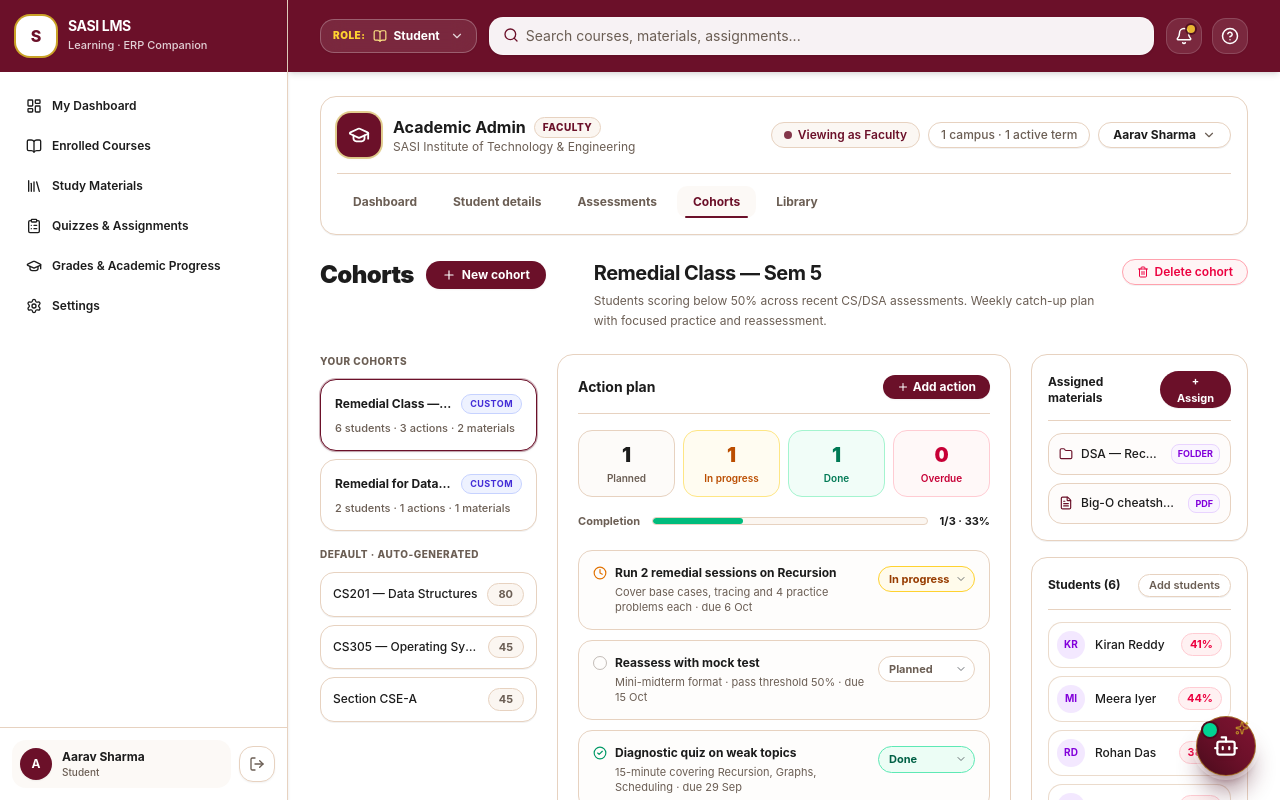
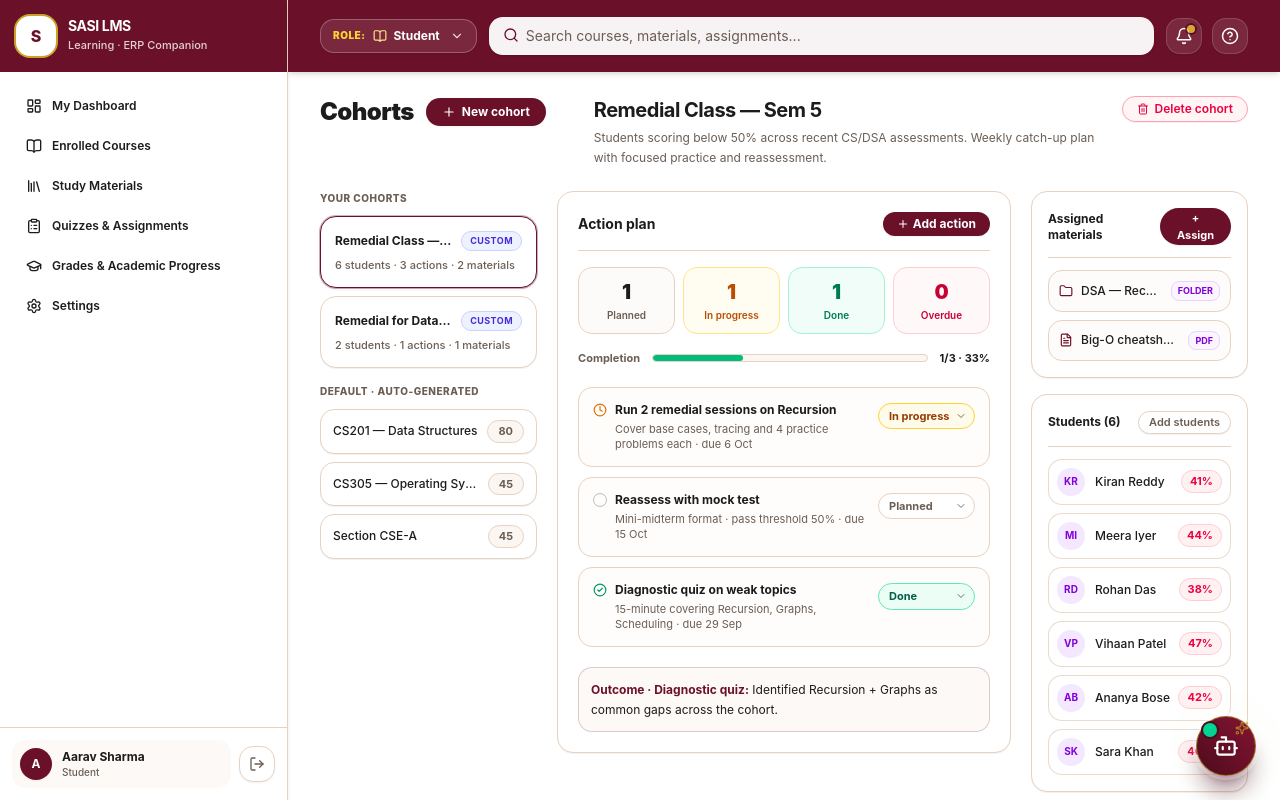
Before and after one commit to AjayKumarbadam/lms-prototype, a React (Vite) app: page /lms/cohorts in a window 1280 px wide. Shown: the top 800 px of the page. Built offline with nearby package versions, Linux system fonts and the light colour scheme.

Commit message:
refactor: remove in-page faculty subnav and expose destinations directly in sidebar

```diff
--- a/src/App.tsx
+++ b/src/App.tsx
@@ -53,7 +53,10 @@ export default function App() {
           <Route path="/" element={<Navigate to="/lms/dashboard" replace />} />
           <Route path="/lms" element={<AppShell />}>
             <Route path="dashboard" element={<Dashboard />} />
+            <Route path="students" element={<FacultyDashboard initialTab="students" />} />
+            <Route path="faculty-assessments" element={<FacultyDashboard initialTab="assessments" />} />
             <Route path="cohorts" element={<FacultyDashboard initialTab="cohorts" />} />
+            <Route path="library" element={<FacultyDashboard initialTab="library" />} />
             <Route path="courses" element={<CourseList />} />
             <Route path="courses/new" element={<CourseForm mode="create" />} />
             <Route path="courses/import" element={<ImportExport />} />
--- a/src/components/layout/AppShell.tsx
+++ b/src/components/layout/AppShell.tsx
@@ -84,11 +84,11 @@ export function AppShell() {
     if (state.role === 'faculty') {
       return [
         { to: '/lms/dashboard', label: 'Faculty Dashboard', icon: LayoutDashboard },
-        { to: '/lms/cohorts', label: 'Cohort Action Plan', icon: Layers },
+        { to: '/lms/students', label: 'Student Details', icon: GraduationCap },
+        { to: '/lms/faculty-assessments', label: 'Assessments', icon: ClipboardList },
+        { to: '/lms/cohorts', label: 'Cohorts Action Plan', icon: Layers },
+        { to: '/lms/library', label: 'Course Library', icon: Library },
         { to: '/lms/courses', label: 'Course Offerings', icon: BookOpen },
-        { to: '/lms/content', label: 'Course Materials', icon: Library },
-        { to: '/lms/assignments', label: 'Assessments Studio', icon: ClipboardList },
-        { to: '/lms/gradebook', label: 'Gradebook & Cohorts', icon: GraduationCap },
         { to: '/lms/settings', label: 'Settings', icon: Settings },
       ]
     }
@@ -197,8 +197,19 @@ export function AppShell() {
       ...state.assignments.filter((a) => a.title.toLowerCase().includes(s)).map((a) => ({ to: `/lms/assignments/${a.id}`, label: a.title })),
       ...state.materials.filter((m) => m.title.toLowerCase().includes(s)).map((m) => ({ to: `/lms/content/${m.id}`, label: m.title })),
     ]
-    if (state.role === 'faculty' && ('cohort'.includes(s) || 'action plan'.includes(s) || 'remedial'.includes(s))) {
-      hits.unshift({ to: '/lms/cohorts', label: 'Cohort Action Plan & Interventions' })
+    if (state.role === 'faculty') {
+      if ('student'.includes(s) || 'roster'.includes(s) || 'detail'.includes(s)) {
+        hits.unshift({ to: '/lms/students', label: 'Student Details & Academic Standing' })
+      }
+      if ('assessment'.includes(s) || 'evaluat'.includes(s) || 'grading'.includes(s)) {
+        hits.unshift({ to: '/lms/faculty-assessments', label: 'Faculty Assessments & Evaluations' })
+      }
+      if ('cohort'.includes(s) || 'action plan'.includes(s) || 'remedial'.includes(s)) {
+        hits.unshift({ to: '/lms/cohorts', label: 'Cohort Action Plan & Interventions' })
+      }
+      if ('library'.includes(s) || 'material'.includes(s) || 'slide'.includes(s)) {
+        hits.unshift({ to: '/lms/library', label: 'Course Library & Learning Materials' })
+      }
     }
     if (state.role === 'administrator' && ('builder'.includes(s) || 'course builder'.includes(s) || 'editor'.includes(s) || 'learnhouse'.includes(s))) {
       hits.unshift({ to: '/lms/courses/c-dbms/structure', label: 'Course Builder (LearnHouse editor)' })
--- a/src/pages/faculty/FacultyDashboard.tsx
+++ b/src/pages/faculty/FacultyDashboard.tsx
@@ -1,8 +1,7 @@
-import { useState, useMemo } from 'react'
+import { useState, useMemo, useEffect } from 'react'
 import { Link, useSearchParams } from 'react-router-dom'
 import {
   BookOpen,
-  GraduationCap,
   FileCheck,
   AlertCircle,
   ChevronDown,
@@ -636,6 +635,11 @@ export function FacultyDashboard({
   const [activeTab, setActiveTab] = useState<'dashboard' | 'students' | 'assessments' | 'cohorts' | 'library'>(
     initialTab || tabFromQuery || 'dashboard'
   )
+
+  useEffect(() => {
+    const target = initialTab || tabFromQuery || 'dashboard'
+    setActiveTab(target)
+  }, [initialTab, tabFromQuery])
   const [selectedSubject, setSelectedSubject] = useState<SubjectFilter>('all')
   const [perfMode, setPerfMode] = useState<'combined' | 'compare'>('combined')
   const [sectionTableTab, setSectionTableTab] = useState<'sections' | 'topics'>('sections')
@@ -893,76 +897,6 @@ export function FacultyDashboard({
 
   return (
     <div className="space-y-6 pb-12">
-      {/* 1. Top Sub-Navigation Bar & Academic Context */}
-      <div className="rounded-2xl border border-border bg-white p-4 shadow-2xs">
-        <div className="flex flex-col gap-4 lg:flex-row lg:items-center lg:justify-between">
-          {/* Left: Academic Portal Branding */}
-          <div className="flex items-center gap-3">
-            <div className="grid h-11 w-11 shrink-0 place-items-center rounded-xl bg-brand text-white shadow-sm ring-2 ring-brand-gold/50">
-              <GraduationCap size={22} className="text-white" />
-            </div>
-            <div>
-              <div className="flex items-center gap-2">
-                <h2 className="text-base font-bold text-text-heading">Academic Admin</h2>
-                <span className="rounded-full bg-brand-soft px-2 py-0.5 text-[10px] font-extrabold tracking-wider text-brand uppercase border border-border">
-                  Faculty
-                </span>
-              </div>
-              <p className="text-xs text-muted-foreground">SASI Institute of Technology & Engineering</p>
-            </div>
-          </div>
-
-          {/* Right: Context Metadata Pills */}
-          <div className="flex flex-wrap items-center gap-2">
-            <span className="inline-flex items-center gap-1.5 rounded-full border border-border bg-secondary/80 px-3 py-1 text-xs font-semibold text-brand">
-              <span className="h-2 w-2 rounded-full bg-brand animate-pulse" />
-              Viewing as Faculty
-            </span>
-
-            <span className="inline-flex items-center rounded-full border border-border bg-white px-3 py-1 text-xs font-medium text-muted-foreground shadow-2xs">
-              1 campus · 1 active term
-            </span>
-
-            <div className="inline-flex items-center gap-1.5 rounded-full border border-border bg-white px-3.5 py-1 text-xs font-bold text-text-heading shadow-2xs">
-              <span>{me.name}</span>
-              <ChevronDown size={14} className="text-muted-foreground" />
-            </div>
-          </div>
-        </div>
-
-        {/* Sub-Navbar Tabs */}
-        <div className="mt-4 flex items-center gap-1 overflow-x-auto border-t border-border pt-3">
-          {[
-            { id: 'dashboard', label: 'Dashboard' },
-            { id: 'students', label: 'Student details' },
-            { id: 'assessments', label: 'Assessments' },
-            { id: 'cohorts', label: 'Cohorts' },
-            { id: 'library', label: 'Library' },
-          ].map((tab) => {
-            const isActive = activeTab === tab.id
-            return (
-              <button
-                key={tab.id}
-                type="button"
-                onClick={() => setActiveTab(tab.id as any)}
-                className={`relative px-4 py-2 text-xs font-bold transition whitespace-nowrap rounded-lg ${
-                  isActive
-                    ? 'text-brand bg-brand-soft/60'
-                    : 'text-muted-foreground hover:text-text-heading hover:bg-secondary/60'
-                }`}
-              >
-                {tab.label}
-                {isActive && (
-                  <motion.div
-                    layoutId="activeSubNavTab"
-                    className="absolute bottom-0 left-2 right-2 h-0.5 bg-brand rounded-full"
-                  />
-                )}
-              </button>
-            )
-          })}
-        </div>
-      </div>
 
       {/* RENDER CONTENT BASED ON ACTIVE SUB-TAB */}
       {activeTab === 'dashboard' && (
```
